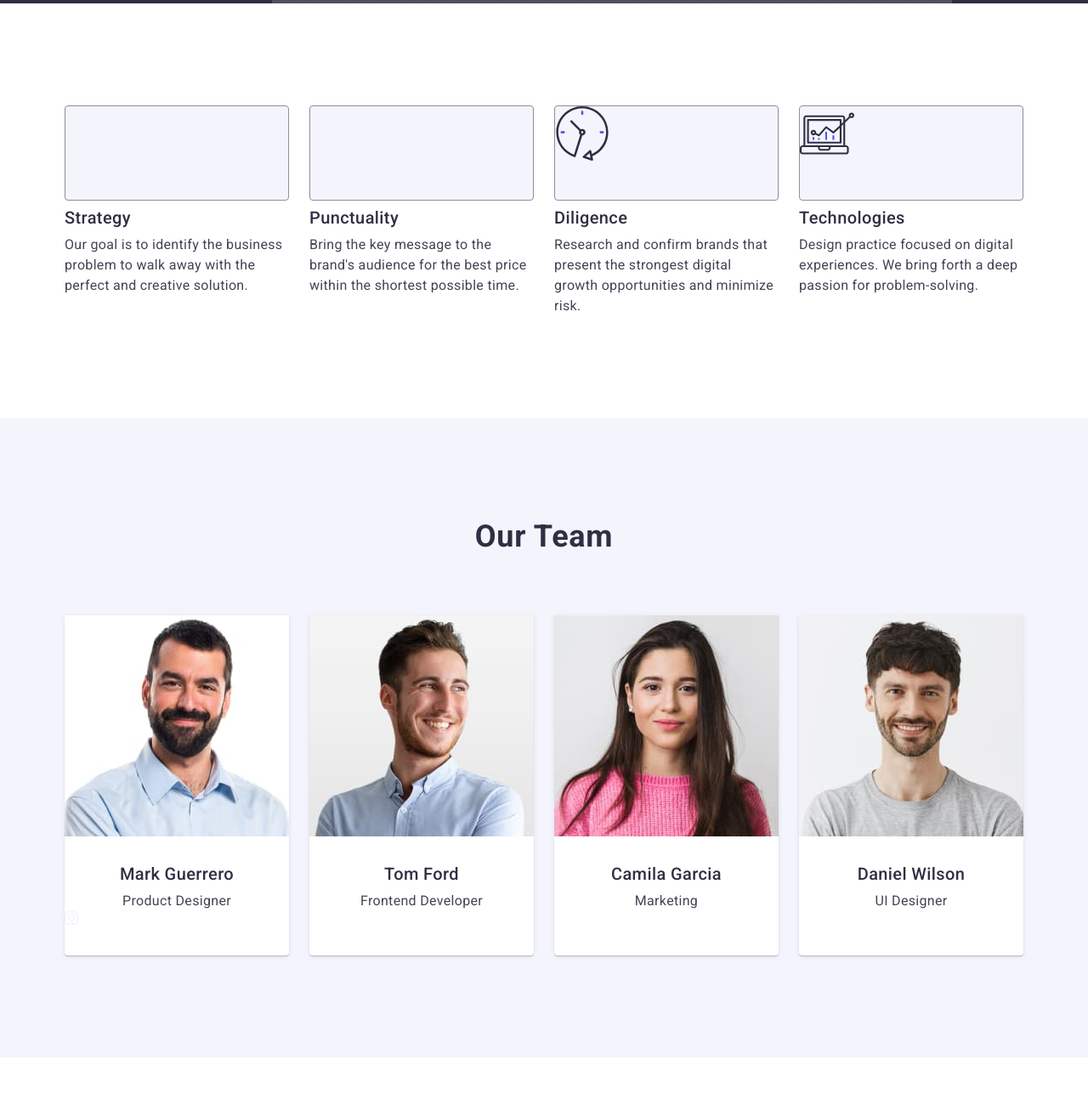
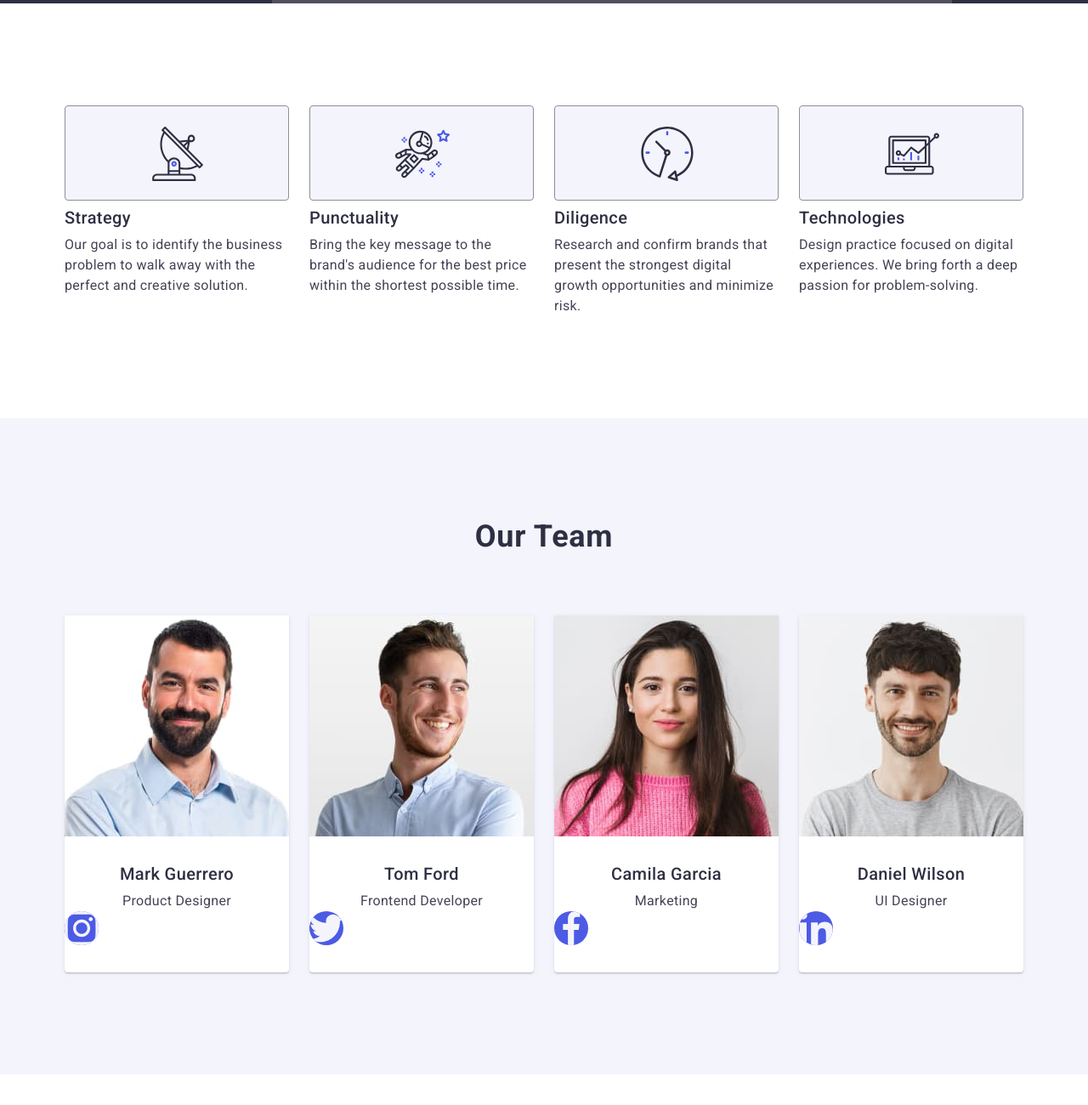
Before and after one commit to Svitlan-ka/goit-markup-hw-04, a plain HTML site: page index.html in a window 1280 px wide. Shown: the part 720-2020 px from the top of the page at 85% size. Drawn offline with nearby package versions, Linux system fonts and the light colour scheme; grey boxes are pictures that could not be loaded.

Commit message:
update index file

```diff
--- a/css/styles.css
+++ b/css/styles.css
@@ -68,6 +68,9 @@ img {
         padding-top: 25.5px;
         padding-bottom: 25.5px;
         border-bottom: 1px solid #e7e9fc;
+        box-shadow: 0px 2px 1px rgba(46, 47, 66, 0.08),
+        0px 1px 1px rgba(46, 47, 66, 0.16),
+        0px 1px 6px rgba(46, 47, 66, 0.08);
 }
 
 .header-logo {
@@ -109,9 +112,6 @@ font-family: "Raleway", sans-serif;
 
 .header-container {
         display: flex;
-        box-shadow: 0px 2px 1px rgba(46, 47, 66, 0.08),
-        0px 1px 1px rgba(46, 47, 66, 0.16),
-        0px 1px 6px rgba(46, 47, 66, 0.08);
 }
 
 .header-menu-link {
@@ -138,6 +138,7 @@ font-family: "Raleway", sans-serif;
         line-height: 150%;
         letter-spacing: 0.02em;
         color: #434455;
+        transition: color 250ms cubic-bezier(0.4, 0, 0.2, 1);
 }
 
 .header-contact {
@@ -176,7 +177,7 @@ font-family: "Raleway", sans-serif;
  }
 
  .header-contact-item {
-        transition: color 250ms cubic-bezier(0.4, 0, 0.2, 1);
+
  }
 
 /**=============================================*/
@@ -265,7 +266,8 @@ margin-bottom: 8px;
 }
 
 .figure-icon {
-        fill: #2E2F42;
+margin: 24px 100px;
+
 }
 .advantages-list {
         display: flex;
@@ -313,7 +315,14 @@ padding: 120px 0;
 }
 
 .team-contact-icon {
-        fill: #404bbf;
+        width: 40px;
+        height: 40px;
+        background-color: #4d5ae5;
+        fill: #f4f4fd;
+        border-radius: 50%;
+        display: flex;
+        align-items: center;
+        justify-content: center;
 }
 
 
--- a/index.html
+++ b/index.html
@@ -75,7 +75,7 @@
             <li class="advantages-item">
               <div class="figure">
                 <svg class="figure-icon" width="64" height="64">
-                  <use href="./images/icons.svg/#icon-antenna-1"></use>
+                  <use href="./images/icons.svg#icon-antenna-1"></use>
                 </svg>
               </div>
               <h3 class="advantages-subtitle">Strategy</h3>
@@ -87,7 +87,7 @@
             <li class="advantages-item">
               <div class="figure">
                 <svg class="figure-icon" width="64" height="64">
-                  <use href="./images/icons.svg/#icon-astronaut-1"></use>
+                  <use href="./images/icons.svg#icon-astronaut-1"></use>
                 </svg>
               </div>
               <h3 class="advantages-subtitle">Punctuality</h3>
@@ -139,7 +139,7 @@
                 <h3 class="team-subtitle">Mark Guerrero</h3>
                 <p class="team-text">Product Designer</p>
                 <svg class="team-contact-icon" width="16" height="16">
-                  <use href="./images/symbol-defs.svg#icon-instagram-2"></use>
+                  <use href="./images/icons.svg#icon-instagram-2"></use>
                 </svg>
               </div>
             </li>
@@ -153,6 +153,9 @@
               <div class="team-content">
                 <h3 class="team-subtitle">Tom Ford</h3>
                 <p class="team-text">Frontend Developer</p>
+                <svg class="team-contact-icon" width="16" height="16">
+                  <use href="./images/icons.svg#icon-twitter-1"></use>
+                </svg>
               </div>
             </li>
             <li class="team-list-item">
@@ -165,6 +168,9 @@
               <div class="team-content">
                 <h3 class="team-subtitle">Camila Garcia</h3>
                 <p class="team-text">Marketing</p>
+                <svg class="team-contact-icon" width="16" height="16">
+                  <use href="./images/icons.svg#icon-facebook-1"></use>
+                </svg>
               </div>
             </li>
             <li class="team-list-item">
@@ -177,6 +183,9 @@
               <div class="team-content">
                 <h3 class="team-subtitle">Daniel Wilson</h3>
                 <p class="team-text">UI Designer</p>
+                <svg class="team-contact-icon" width="16" height="16">
+                  <use href="./images/icons.svg#icon-linkedin-1"></use>
+                </svg>
               </div>
             </li>
           </ul>
@@ -283,11 +292,32 @@
         <ul class="footer-list">
           <li class="footer-social-item">
           <a class="footer-social-link">
-            <svg class="footer-social-icon">
+            <svg class="footer-social-icon" width="24" height="24">
               <use href="./images/icons.svg#icon-instagram-2"></use>
             </svg>
           </a>
           </li>
+          <li class="footer-social-item">
+            <a class="footer-social-link">
+              <svg class="footer-social-icon" width="24" height="24">
+                <use href="./images/icons.svg#icon-twitter-1"></use>
+              </svg>
+            </a>
+            </li>
+            <li class="footer-social-item">
+              <a class="footer-social-link">
+                <svg class="footer-social-icon" width="24" height="24">
+                  <use href="./images/icons.svg#icon-facebook-1"></use>
+                </svg>
+              </a>
+              </li>
+              <li class="footer-social-item">
+                <a class="footer-social-link">
+                  <svg class="footer-social-icon" width="24" height="24">
+                    <use href="./images/icons.svg#icon-linkedin-1"></use>
+                  </svg>
+                </a>
+                </li>
         </ul>
       </div>
     </footer>
```
